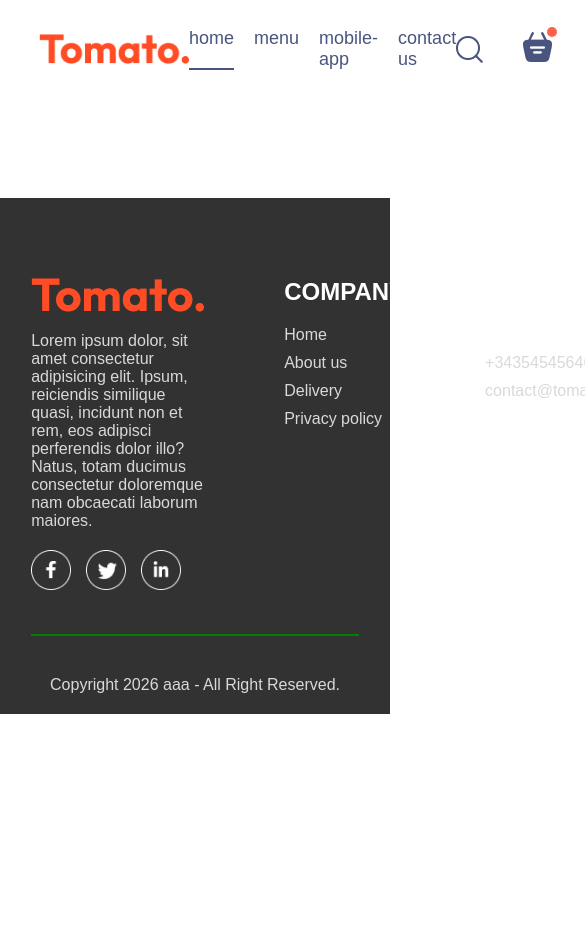
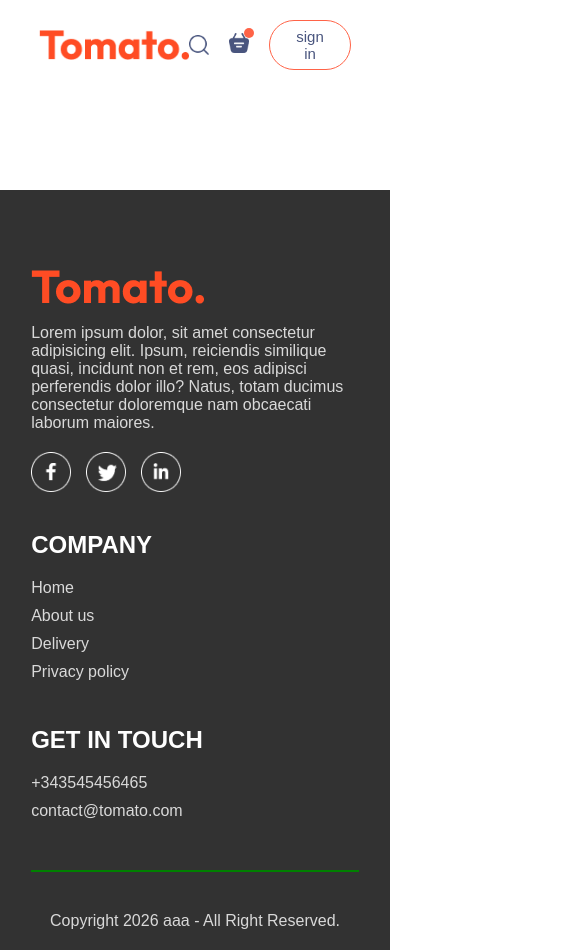
Before and after one commit to KatarzynaBarska/food-delivery, a React (Vite) app in the folder frontend/: page /place-order in a window 390 px wide. Shown: the top 950 px of the page, 585 px wide, since content can reach past the window. Before the commit the page ends 844 px from the top, so only its background shows below. Built offline with nearby package versions, Linux system fonts and the light colour scheme.

Commit message:
@media added

```diff
--- a/frontend/src/components/ExploreMenu/ExploreMenu.css
+++ b/frontend/src/components/ExploreMenu/ExploreMenu.css
@@ -43,3 +43,9 @@
     border: 5px solid tomato;
     padding: 2px;
 }
+@media(max-width:1050px){
+    .explore-menu-text{
+        max-width:100%;
+        font-size: 14px;
+    }
+}
--- a/frontend/src/components/Footer/Footer.css
+++ b/frontend/src/components/Footer/Footer.css
@@ -40,3 +40,14 @@
     background-color: green;
     border: none;
 }
+
+@media(max-width:750px){
+    .footer-content{
+        display: flex;
+        flex-direction: column;
+        gap: 35px;
+    }
+    .footer-copyright{
+        text-align: center;
+    }
+}
--- a/frontend/src/components/Header/Header.css
+++ b/frontend/src/components/Header/Header.css
@@ -39,3 +39,20 @@
     border-radius: 50px;
     cursor: pointer;
 }
+
+@media (max-width:1050px) {
+    .header-content{
+        max-width: 45%;
+    }
+}
+@media (max-width:750px) {
+    .header-content{
+        max-width: 65%;
+    }
+    .header-content p{
+        display: none;
+    }
+    .header-content button{
+        padding: 2vw 4vw;
+    }
+}
--- a/frontend/src/components/Navbar/Navbar.css
+++ b/frontend/src/components/Navbar/Navbar.css
@@ -54,3 +54,49 @@
     top: -5px;
     right: -5px;
 }
+
+@media (max-width:1050px){
+    .navbar .logo{
+        gap: 20px;
+        font-size: 17px;
+    }
+    .navbar-menu{
+        gap: 20px;
+        font-size: 17px;
+    }
+    .navbar-right{
+        gap:30px;
+    }
+    .navbar-right img{
+        width: 22px;
+    }
+    .navbar-right button{
+        padding: 8px 25px;
+    }
+}
+
+@media (max-width:900px){
+    .navbar .logo{
+        font-size: 120px;
+    }
+    .navbar-menu{
+        gap: 15px;
+        font-size: 16px;
+    }
+    .navbar-right{
+        gap:20px;
+    }
+    .navbar-right img{
+        width: 20px;
+    }
+    .navbar-right button{
+        padding: 7px 20px;
+        font-size: 15px;
+    }
+}
+
+@media (max-width:750px){
+    .navbar-menu{
+        display: none;
+    }
+}
```
